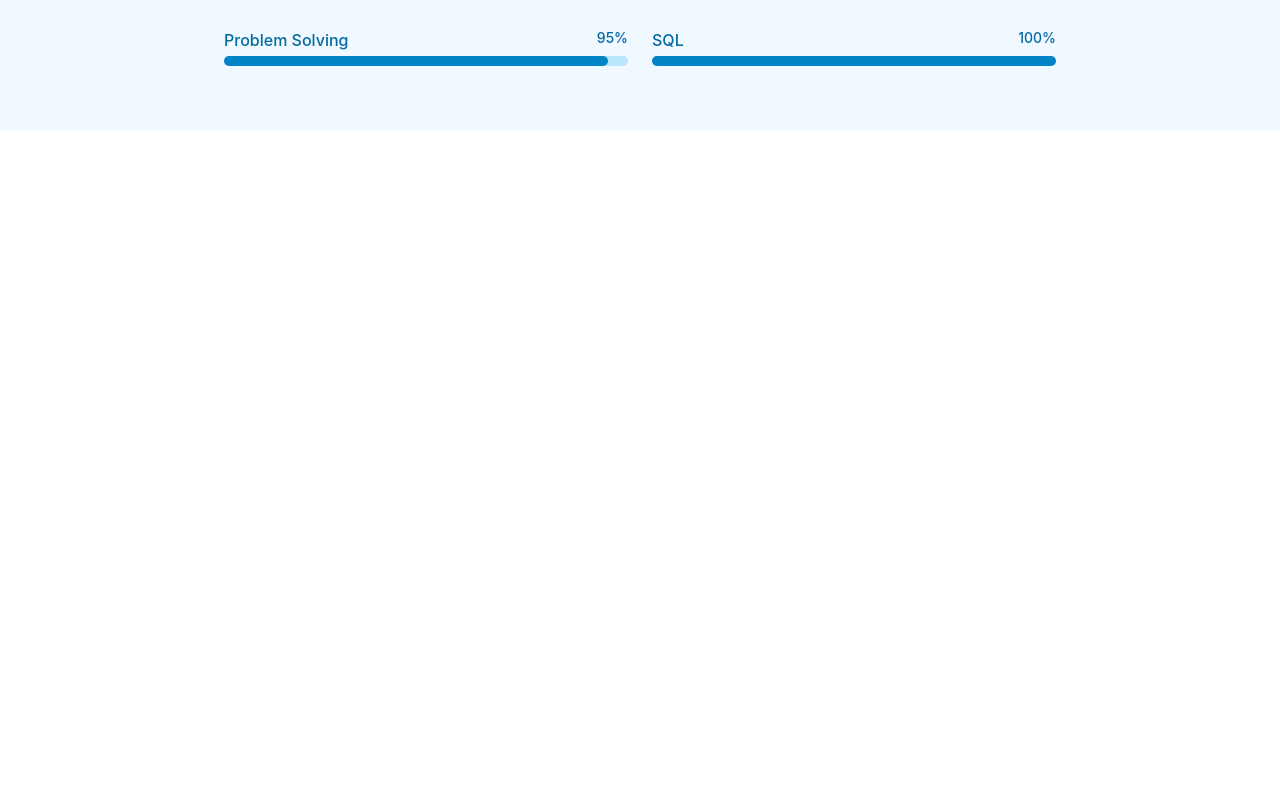
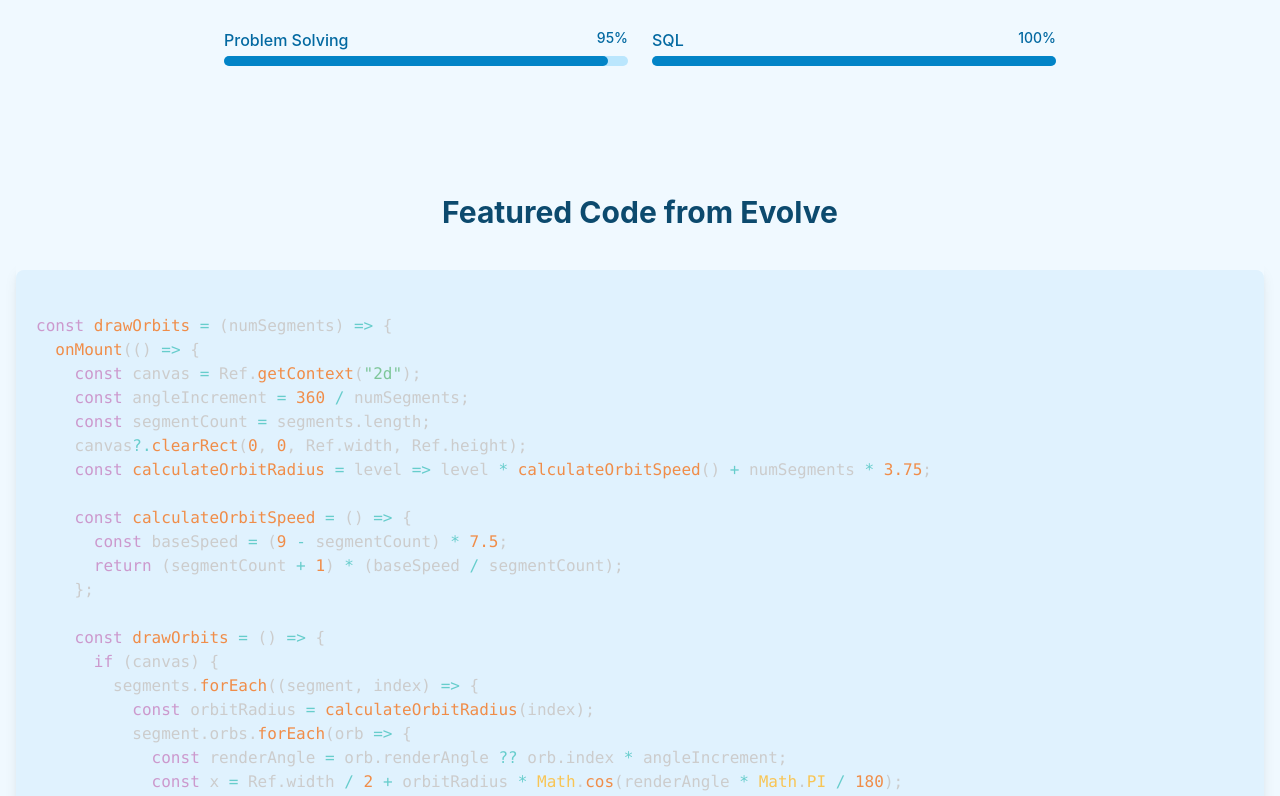
Before and after one commit to VeinDevTtv/my-portfolio, a React (Create React App) app: page / in a window 1280 px wide. Shown: the part 2000-2796 px from the top of the page. Before the commit the page ends 2130 px from the top, so only its background shows below. Built offline with nearby package versions, Linux system fonts and the light colour scheme.

Commit message:
Animated Code (Needs more work cuz it's ass)

```diff
--- a/package.json
+++ b/package.json
@@ -8,13 +8,15 @@
     "@testing-library/user-event": "^13.5.0",
     "@types/jest": "^27.5.2",
     "@types/node": "^16.18.113",
+    "@types/react-syntax-highlighter": "^15.5.13",
     "chess.js": "^1.0.0-beta.8",
-    "framer-motion": "^11.11.8",
+    "framer-motion": "^11.11.9",
     "lucide-react": "^0.452.0",
     "react": "^18.3.1",
     "react-chessboard": "^4.7.2",
     "react-dom": "^18.3.1",
-    "react-scripts": "5.0.1",
+    "react-scripts": "^5.0.1",
+    "react-syntax-highlighter": "^15.5.0",
     "web-vitals": "^2.1.4"
   },
   "scripts": {
--- /dev/null
+++ b/src/components/AnimatedCode.tsx
@@ -0,0 +1,37 @@
+import React from 'react';
+import { Prism as SyntaxHighlighter } from 'react-syntax-highlighter';
+import { tomorrow } from 'react-syntax-highlighter/dist/esm/styles/prism';
+import { motion } from 'framer-motion';
+import { useThemeLanguage } from '../ThemeLanguageContext';
+
+interface AnimatedCodeProps {
+  code: string;
+  language: string;
+}
+
+const AnimatedCodeBlock: React.FC<AnimatedCodeProps> = ({ code, language }) => {
+  const { theme } = useThemeLanguage();
+
+  return (
+    <motion.div
+      initial={{ opacity: 0, y: 20 }}
+      animate={{ opacity: 1, y: 0 }}
+      transition={{ duration: 0.5 }}
+      className="rounded-lg overflow-hidden shadow-lg"
+    >
+      <SyntaxHighlighter
+        language={language}
+        style={tomorrow}
+        customStyle={{
+          padding: '20px',
+          borderRadius: '0.5rem',
+          backgroundColor: theme === 'dark' ? '#1e3a8a' : '#e0f2fe',
+        }}
+      >
+        {code}
+      </SyntaxHighlighter>
+    </motion.div>
+  );
+};
+
+export default AnimatedCodeBlock;
--- a/src/components/LandingPage.tsx
+++ b/src/components/LandingPage.tsx
@@ -8,7 +8,7 @@ import PasswordGenerator from './PasswordGenerator';
 import TicTacToe from './TicTacToe';
 import ChessGame from './ChessGame';
 import ContactForm from './ContactForm';
-
+import AnimatedCodeBlock from './AnimatedCode';
 
 const translations = {
   en: {
@@ -58,11 +58,12 @@ const LandingPage: React.FC = () => {
   const targetRef = useRef<HTMLDivElement>(null);
   const [hoverIndex, setHoverIndex] = useState<number | null>(null);
   const [showPasswordGenerator, setShowPasswordGenerator] = useState(false);
-  const [showToolsDropdown, setShowToolsDropdown] = useState(false);
-  const [showGamesDropdown, setShowGamesDropdown] = useState(false);
   const [showTicTacToe, setShowTicTacToe] = useState(false);
   const [showChessGame, setShowChessGame] = useState(false);
   const [showContactForm, setShowContactForm] = useState(false);
+  const [showToolsDropdown, setShowToolsDropdown] = useState(false);
+  const [showGamesDropdown, setShowGamesDropdown] = useState(false);
+
   const { scrollYProgress } = useScroll({
     target: targetRef,
     offset: ["start end", "end start"]
@@ -77,6 +78,43 @@ const LandingPage: React.FC = () => {
     restDelta: 0.001
   });
 
+  const codeSnippet = `
+const drawOrbits = (numSegments) => {
+  onMount(() => {
+    const canvas = Ref.getContext("2d");
+    const angleIncrement = 360 / numSegments;
+    const segmentCount = segments.length;
+    canvas?.clearRect(0, 0, Ref.width, Ref.height);
+    const calculateOrbitRadius = level => level * calculateOrbitSpeed() + numSegments * 3.75;
+
+    const calculateOrbitSpeed = () => {
+      const baseSpeed = (9 - segmentCount) * 7.5;
+      return (segmentCount + 1) * (baseSpeed / segmentCount);
+    };
+
+    const drawOrbits = () => {
+      if (canvas) {
+        segments.forEach((segment, index) => {
+          const orbitRadius = calculateOrbitRadius(index);
+          segment.orbs.forEach(orb => {
+            const renderAngle = orb.renderAngle ?? orb.index * angleIncrement;
+            const x = Ref.width / 2 + orbitRadius * Math.cos(renderAngle * Math.PI / 180);
+            const y = Ref.height / 2 + orbitRadius * Math.sin(renderAngle * Math.PI / 180);
+            canvas.beginPath();
+            canvas.arc(x, y, orb.radius, 0, Math.PI * 2);
+            canvas.fillStyle = orb.color;
+            canvas.fill();
+            canvas.lineWidth = 1;
+            canvas.strokeStyle = "rgba(0, 0, 0, 0.05)";
+            canvas.stroke();
+            canvas.closePath();
+          });
+        });
+      }
+    }
+  });
+};`;
+
   return (
     <div ref={targetRef} className={`min-h-[200vh] ${theme === 'dark' ? 'bg-sky-900 text-sky-100' : 'bg-sky-50 text-sky-900'}`}>
       <motion.div
@@ -85,7 +123,7 @@ const LandingPage: React.FC = () => {
       />
       <ThemeLanguageControls />
 
-      {/* Tools Dropdown */}
+      {/* Tools and Games Dropdowns */}
       <div className="fixed top-4 left-4 z-50 flex space-x-4">
         <div className="relative">
           <button
@@ -111,7 +149,6 @@ const LandingPage: React.FC = () => {
           )}
         </div>
 
-        {/* Games Dropdown */}
         <div className="relative">
           <button
             onClick={() => setShowGamesDropdown(!showGamesDropdown)}
@@ -146,78 +183,7 @@ const LandingPage: React.FC = () => {
         </div>
       </div>
 
-      {/* Password Generator Modal */}
-      {showPasswordGenerator && (
-        <div className="fixed inset-0 bg-black bg-opacity-50 flex items-center justify-center z-50 p-4">
-          <div className="bg-white dark:bg-sky-900 p-6 rounded-lg max-w-xl w-full">
-            <button
-              onClick={() => setShowPasswordGenerator(false)}
-              className="float-right text-2xl hover:text-sky-500 transition-colors"
-            >
-              &times;
-            </button>
-            <PasswordGenerator />
-          </div>
-        </div>
-      )}
-
-      {/* Tic Tac Toe Modal */}
-      {showTicTacToe && (
-        <div className="fixed inset-0 bg-black bg-opacity-50 flex items-center justify-center z-50 p-4">
-          <div className="bg-white dark:bg-sky-900 p-6 rounded-lg max-w-xl w-full">
-            <button
-              onClick={() => setShowTicTacToe(false)}
-              className="float-right text-2xl hover:text-sky-500 transition-colors"
-            >
-              &times;
-            </button>
-            <TicTacToe />
-          </div>
-        </div>
-      )}
-
-      {/* Chess Game Modal */}
-      {showChessGame && (
-        <div className="fixed inset-0 bg-black bg-opacity-50 flex items-center justify-center z-50 p-4">
-          <div className="bg-white dark:bg-sky-900 p-6 rounded-lg max-w-2xl w-full">
-            <button
-              onClick={() => setShowChessGame(false)}
-              className="float-right text-2xl hover:text-sky-500 transition-colors"
-            >
-              &times;
-            </button>
-            <ChessGame />
-          </div>
-        </div>
-      )}
-
-      {/* Add Contact Form button */}
-      <motion.button
-        onClick={() => setShowContactForm(true)}
-        className={`fixed bottom-4 right-4 px-4 py-2 rounded-full ${
-          theme === 'dark' ? 'bg-sky-600 hover:bg-sky-700' : 'bg-sky-500 hover:bg-sky-600'
-        } text-white shadow-md flex items-center`}
-        whileHover={{ scale: 1.05 }}
-        whileTap={{ scale: 0.95 }}
-      >
-        <Mail className="mr-2" size={20} /> Contact Me
-      </motion.button>
-
-      {/* Contact Form Modal */}
-      {showContactForm && (
-        <div className="fixed inset-0 bg-black bg-opacity-50 flex items-center justify-center z-50 p-4">
-          <div className="bg-white dark:bg-sky-900 p-6 rounded-lg max-w-md w-full">
-            <button
-              onClick={() => setShowContactForm(false)}
-              className="float-right text-2xl hover:text-sky-500 transition-colors"
-            >
-              &times;
-            </button>
-            <ContactForm />
-          </div>
-        </div>
-      )}
-
+      {/* Main Content */}
       <div className="h-screen flex flex-col items-center justify-center relative overflow-hidden">
         <motion.div
           initial={{ opacity: 0, y: -50 }}
@@ -283,6 +249,83 @@ const LandingPage: React.FC = () => {
       </motion.div>
 
       <Skills />
+
+      {/* Code Snippet Section */}
+      <section className="py-16 bg-sky-50 dark:bg-sky-800">
+        <div className="container mx-auto px-4">
+          <h2 className="text-3xl font-bold mb-8 text-center text-sky-900 dark:text-sky-100">Featured Code from Evolve</h2>
+          <AnimatedCodeBlock code={codeSnippet} language="typescript" />
+        </div>
+      </section>
+
+      {/* Contact Form Button */}
+      <motion.button
+        onClick={() => setShowContactForm(true)}
+        className={`fixed bottom-4 right-4 px-4 py-2 rounded-full ${
+          theme === 'dark' ? 'bg-sky-600 hover:bg-sky-700' : 'bg-sky-500 hover:bg-sky-600'
+        } text-white shadow-md flex items-center`}
+        whileHover={{ scale: 1.05 }}
+        whileTap={{ scale: 0.95 }}
+      >
+        <Mail className="mr-2" size={20} /> Contact Me
+      </motion.button>
+
+      {/* Modals */}
+      {showPasswordGenerator && (
+        <div className="fixed inset-0 bg-black bg-opacity-50 flex items-center justify-center z-50 p-4">
+          <div className="bg-white dark:bg-sky-900 p-6 rounded-lg max-w-md w-full">
+            <button
+              onClick={() => setShowPasswordGenerator(false)}
+              className="float-right text-2xl hover:text-sky-500 transition-colors"
+            >
+              &times;
+            </button>
+            <PasswordGenerator />
+          </div>
+        </div>
+      )}
+
+      {showTicTacToe && (
+        <div className="fixed inset-0 bg-black bg-opacity-50 flex items-center justify-center z-50 p-4">
+          <div className="bg-white dark:bg-sky-900 p-6 rounded-lg max-w-md w-full">
+            <button
+              onClick={() => setShowTicTacToe(false)}
+              className="float-right text-2xl hover:text-sky-500 transition-colors"
+            >
+              &times;
+            </button>
+            <TicTacToe />
+          </div>
+        </div>
+      )}
+
+      {showChessGame && (
+        <div className="fixed inset-0 bg-black bg-opacity-50 flex items-center justify-center z-50 p-4">
+          <div className="bg-white dark:bg-sky-900 p-6 rounded-lg max-w-2xl w-full">
+            <button
+              onClick={() => setShowChessGame(false)}
+              className="float-right text-2xl hover:text-sky-500 transition-colors"
+            >
+              &times;
+            </button>
+            <ChessGame />
+          </div>
+        </div>
+      )}
+
+{showContactForm && (
+        <div className="fixed inset-0 bg-black bg-opacity-50 flex items-center justify-center z-50 p-4">
+          <div className="bg-white dark:bg-sky-900 p-6 rounded-lg max-w-md w-full">
+            <button
+              onClick={() => setShowContactForm(false)}
+              className="float-right text-2xl hover:text-sky-500 transition-colors"
+            >
+              &times;
+            </button>
+            <ContactForm />
+          </div>
+        </div>
+      )}
     </div>
   );
 };
```
Also changed, not shown: 1 other file (tests, documents, lock files or other folders). Lines whose indentation alone changed are shown as unchanged.
